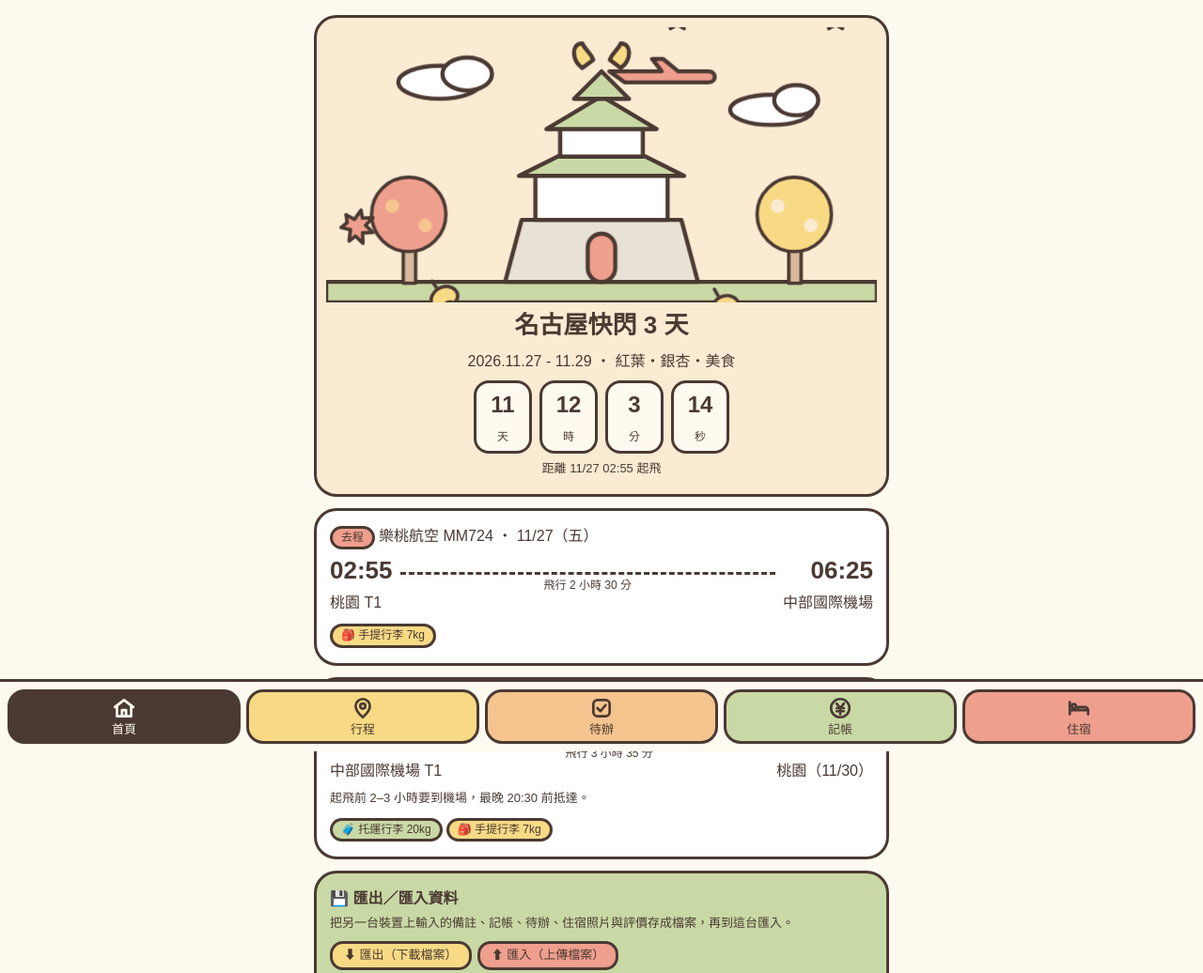
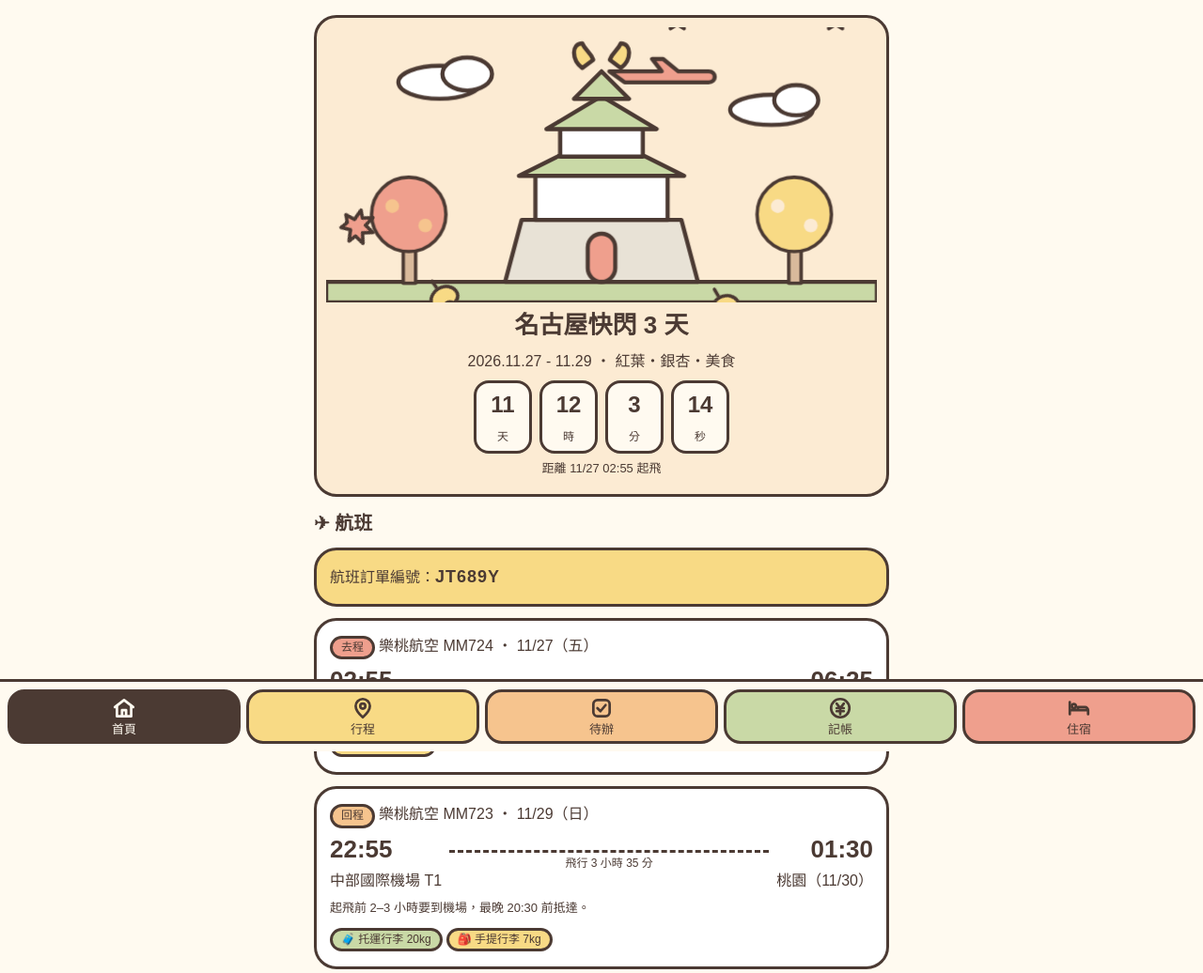
Before and after one commit to aa0065789-create/-, a plain HTML site: page index.html in a window 1280 px wide. Shown: the top 1036 px of the page at 94% size. Drawn offline with Linux system fonts and the light colour scheme; a web font is replaced by a local one.

Commit message:
Update index.html

```diff
--- a/index.html
+++ b/index.html
@@ -81,6 +81,7 @@ main>section{display:none}main>section.on{display:block;animation:pop .45s both}
 <div class="cd" id="cd" aria-live="off"></div><div id="cdn" style="font-size:13px;margin-top:6px"></div>
 </section>
 
+<section id="flight"><h2>✈ 航班</h2><div class="card" style="background:var(--ye)">航班訂單編號：<b style="font-size:18px;letter-spacing:1px;user-select:all">JT689Y</b></div>
 <div class="card"><span class="pill" style="background:var(--co)">去程</span>樂桃航空 MM724 ・ 11/27（五）
 <div class="fl"><div><div class="big">02:55</div>桃園 T1</div><div class="mid">飛行 2 小時 30 分</div><div style="text-align:right"><div class="big">06:25</div>中部國際機場</div></div><div style="margin-top:8px"><span class="pill t-bus">🎒 手提行李 7kg</span></div></div>
 <div class="card"><span class="pill" style="background:var(--bl)">回程</span>樂桃航空 MM723 ・ 11/29（日）
```
